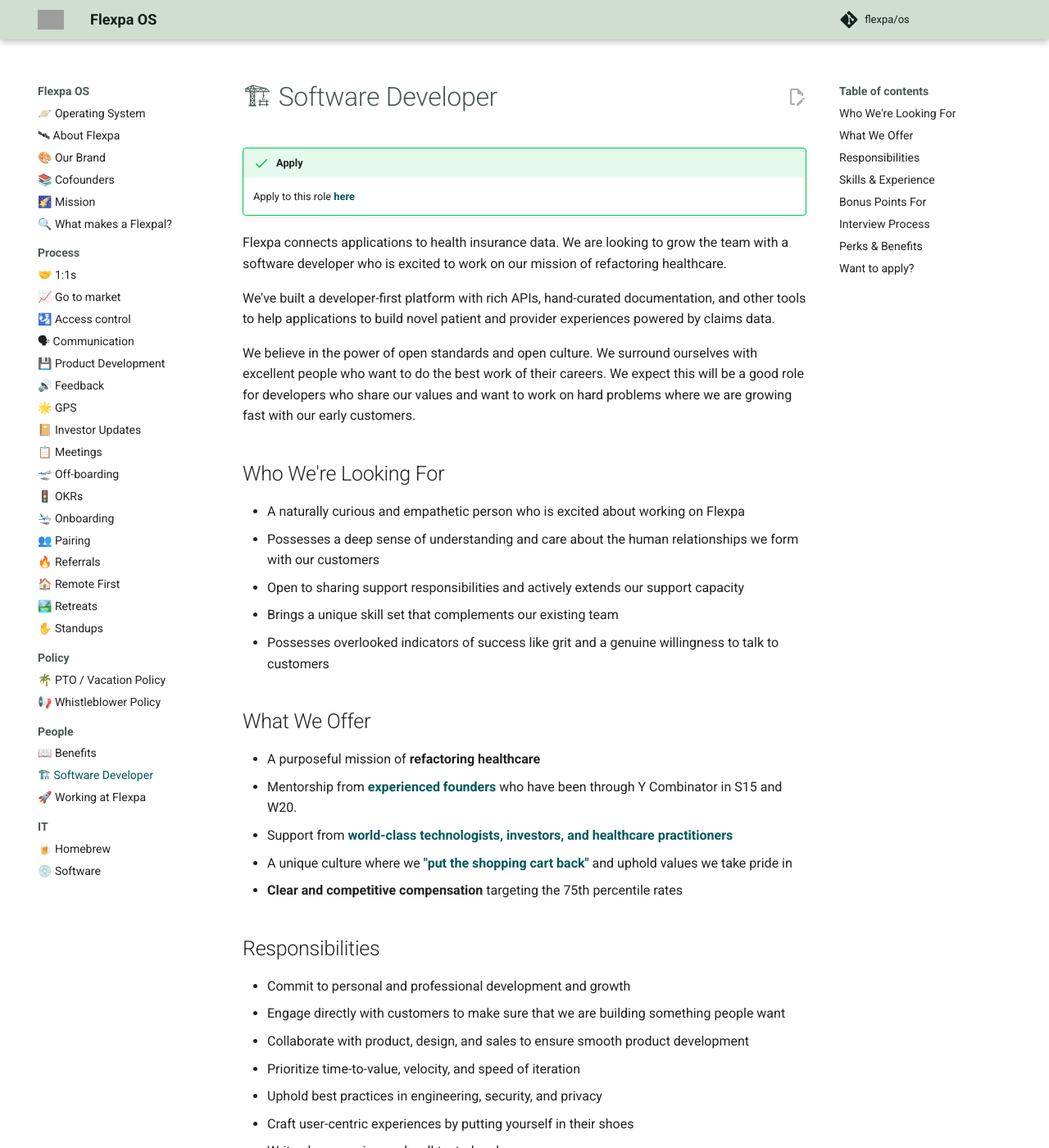
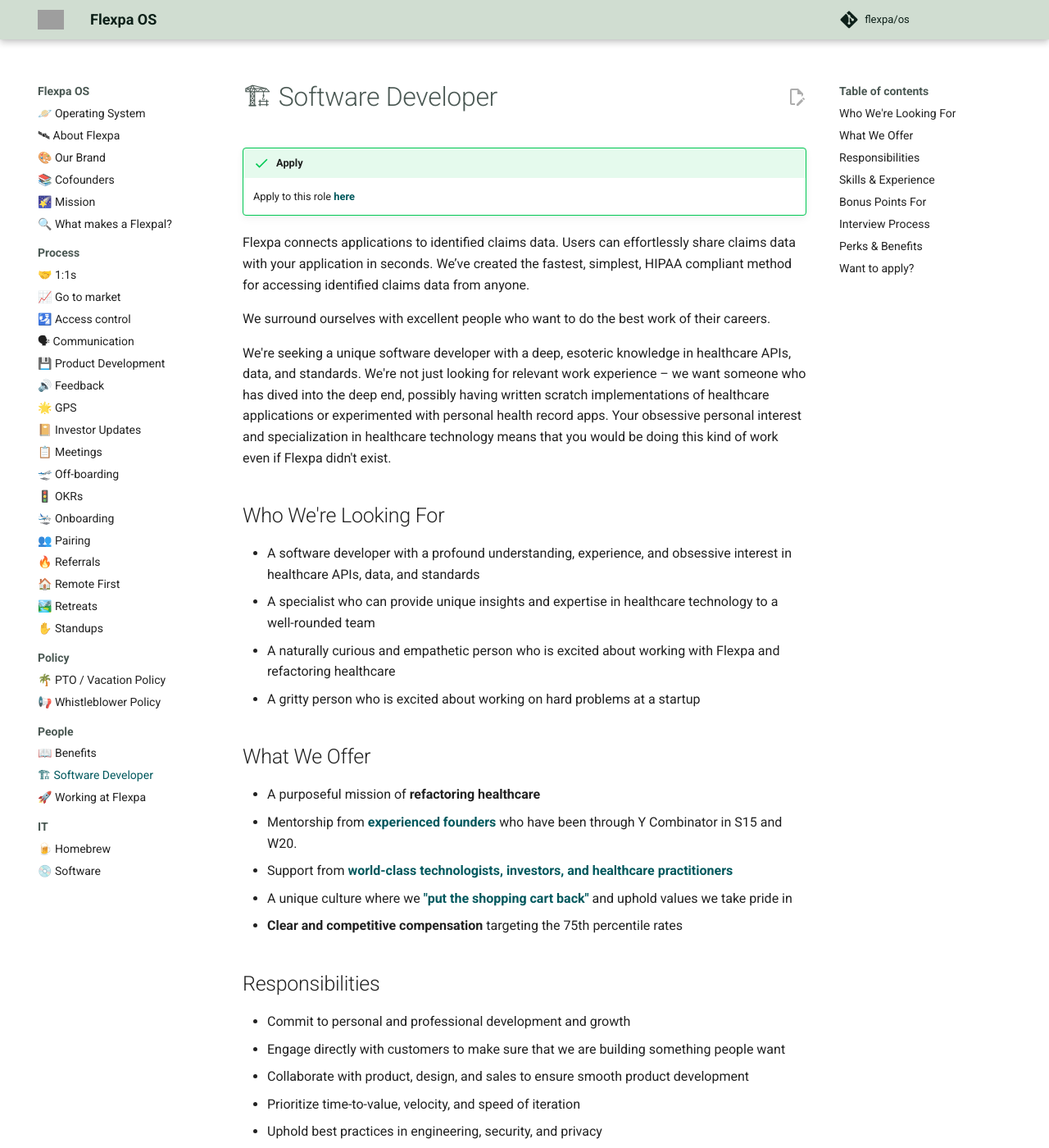
Before and after one commit to flexpa/os, an MkDocs documentation site: the page built from docs/people/dev.md, in a window 1280 px wide and 1400 px high. Shown: the whole window at 82% size. Built offline with MkDocs 1.6.1 and Material for MkDocs 9.7.7, drawn with Linux system fonts in a browser that asks for light colours; comment, search, counter and statistics services are not loaded; some of the changed text lies outside the part shown; grey boxes are pictures that could not be loaded.

Commit message:
feat: New developer job posting

```diff
--- a/docs/people/dev.md
+++ b/docs/people/dev.md
@@ -3,19 +3,18 @@
 !!! success "Apply"
     Apply to this role [**here**](https://flexpa.applytojobs.ca/)
 
-Flexpa connects applications to health insurance data. We are looking to grow the team with a software developer who is excited to work on our mission of refactoring healthcare.
+Flexpa connects applications to identified claims data. Users can effortlessly share claims data with your application in seconds. We’ve created the fastest, simplest, HIPAA compliant method for accessing identified claims data from anyone.
 
-We've built a developer-first platform with rich APIs, hand-curated documentation, and other tools to help applications to build novel patient and provider experiences powered by claims data.
+We surround ourselves with excellent people who want to do the best work of their careers.
 
-We believe in the power of open standards and open culture. We surround ourselves with excellent people who want to do the best work of their careers. We expect this will be a good role for developers who share our values and want to work on hard problems where we are growing fast with our early customers.
+We're seeking a unique software developer with a deep, esoteric knowledge in healthcare APIs, data, and standards. We're not just looking for relevant work experience – we want someone who has dived into the deep end, possibly having written scratch implementations of healthcare applications or experimented with personal health record apps. Your obsessive personal interest and specialization in healthcare technology means that you would be doing this kind of work even if Flexpa didn't exist.
 
 ## Who We're Looking For
 
-- A naturally curious and empathetic person who is excited about working on Flexpa
-- Possesses a deep sense of understanding and care about the human relationships we form with our customers
-- Open to sharing support responsibilities and actively extends our support capacity
-- Brings a unique skill set that complements our existing team
-- Possesses overlooked indicators of success like grit and a genuine willingness to talk to customers
+- A software developer with a profound understanding, experience, and obsessive interest in healthcare APIs, data, and standards
+- A specialist who can provide unique insights and expertise in healthcare technology to a well-rounded team
+- A naturally curious and empathetic person who is excited about working with Flexpa and refactoring healthcare
+- A gritty person who is excited about working on hard problems at a startup
 
 ## What We Offer
 
@@ -43,15 +42,15 @@
 
 ## Skills & Experience
 
-- 2+ years of full-time experience as a software developer
-- Proficiency in TypeScript and functional programming patterns
-- Familiarity with tools in our stack such as React, Fastify, Next.js, PostgreSQL, and Redis
-- History of shipping
+- Deep, specialized knowledge and experience in healthcare APIs, data, and standards and in particular HL7 FHIR
+- Proficiency, but not necessarily expertise, in TypeScript and functional programming patterns
+- Familiarity with tools in our stack such as Node.js, REST APIs, Fastify, React, Next.js, PostgreSQL, Redis, and AWS
+- A history of innovative contributions in healthcare technology
+- A history of shipping
 
 ## Bonus Points For
 
 - Experience building APIs as a product
-- Experience with HL7 FHIR
 - DevOps and infrastructure experience
 - Design experience and in particular UI/UX chops
 - Customer support / success experience
```
